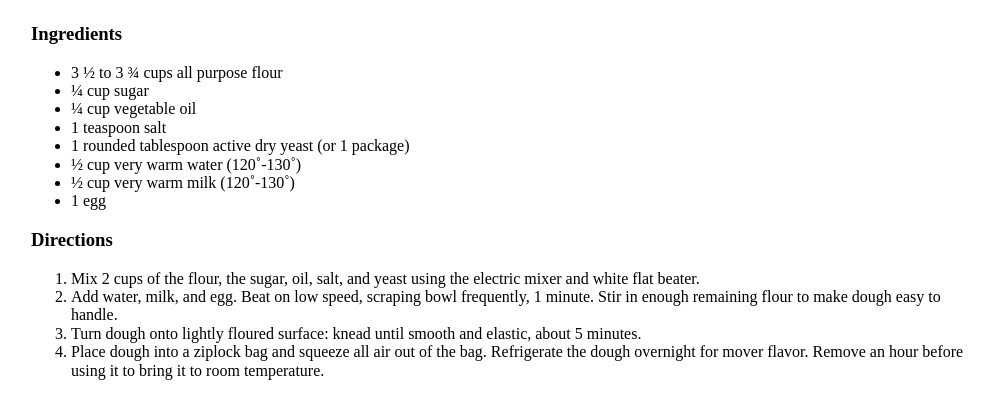
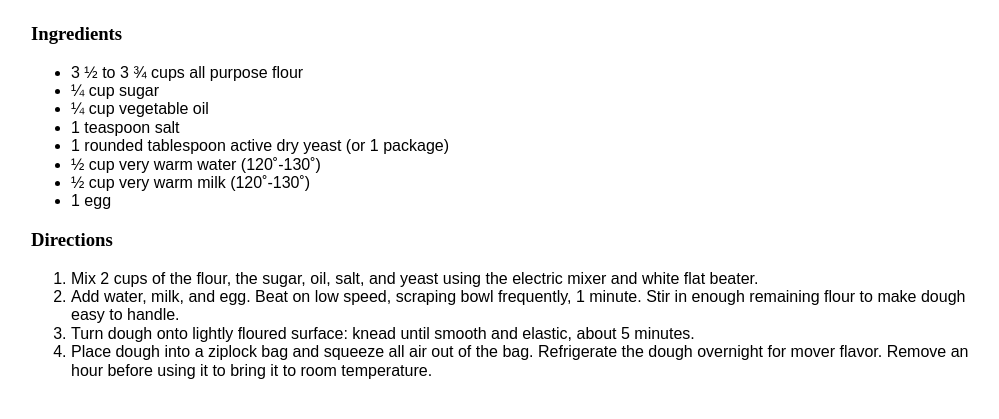
Before and after one commit to hannoni/single-serving, a plain HTML site: page dough.html in a window 1280 px wide. Shown: the part 149-568 px from the top of the page, without its empty margins (129-1128 px from the left). Drawn offline with Linux system fonts and the light colour scheme.

Commit message:
ul + ol (font-family

```diff
--- a/css/main.css
+++ b/css/main.css
@@ -54,11 +54,11 @@ figcaption {
 }
 
 ul {
-  font-family:
+  font-family: 'Poppins', sans-serif;
 }
 
 ol {
-  font-family:
+  font-family: 'Poppins', sans-serif;
 }
 
 @media (min-width: 60em) {
```
